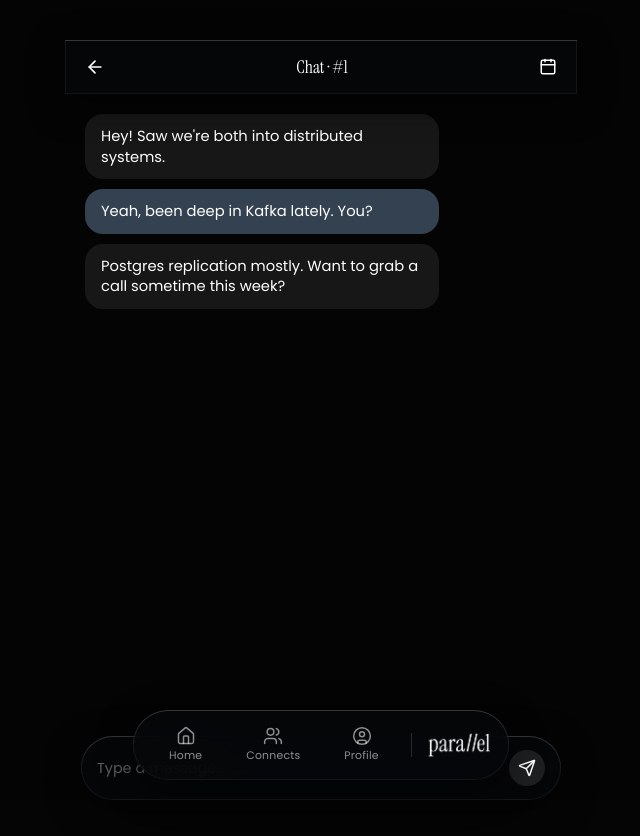
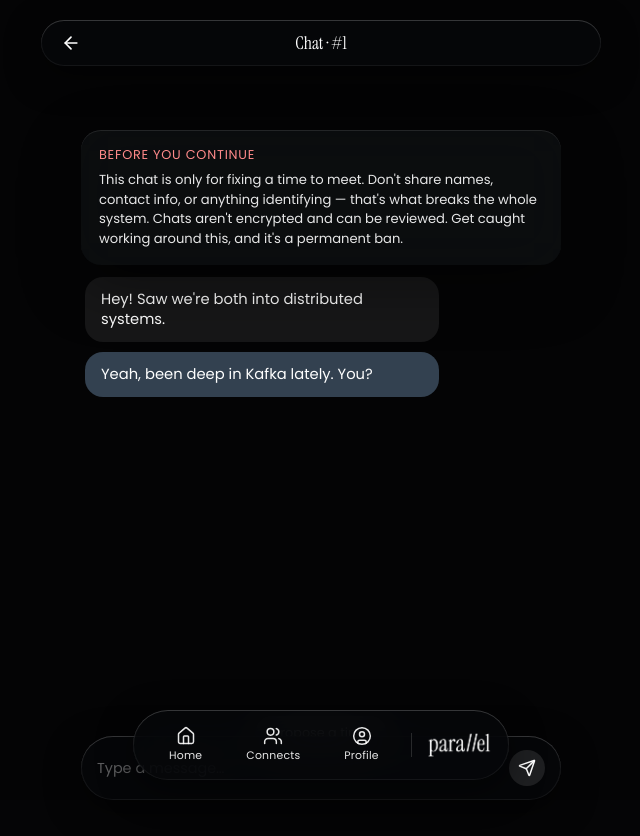
Before and after one commit to sankalp18shukla/parallel, a Next.js app: page /connects/chat/1 in a window 1280 px wide. Shown: the top 836 px of the page, without its empty margins (319-959 px from the left). Built offline with nearby package versions, Linux system fonts and the light colour scheme.

Commit message:
fixing issues, making designs better

```diff
--- a/app/(app)/connects/chat/[id]/page.tsx
+++ b/app/(app)/connects/chat/[id]/page.tsx
@@ -1,50 +1,168 @@
 "use client";
 
-import { useState, FormEvent } from "react";
+import { useState } from "react";
+import type { FormEvent } from "react";
 import { useParams, useRouter } from "next/navigation";
-import {ArrowLeft, Send, Calendar } from "lucide-react";
+import { ArrowLeft, Send } from "lucide-react";
 
 const MOCK_MESSAGES = [
-    { id: 1, from: "them", text: "Hey! Saw we're both into distributed systems."},
-    { id: 2, from: "me", text: "Yeah, been deep in Kafka lately. You?"},
-    { id: 3, from: "them", text: "Postgres replication mostly. Want to grab a call sometime this week?"},
+  { id: 1, from: "them" as const, type: "text" as const, text: "Hey! Saw we're both into distributed systems." },
+  { id: 2, from: "me" as const, type: "text" as const, text: "Yeah, been deep in Kafka lately. You?" },
 ];
+
+// Mock — this will come from their real profile timezone once backend exists
+const THEIR_TIMEZONE = "America/New_York";
+
+type Proposal = {
+  iso: string;
+  myTz: string;
+  confirmedByMe: boolean;
+  confirmedByThem: boolean;
+};
+
+type Message =
+  | { id: number; from: "me" | "them"; type: "text"; text: string }
+  | { id: number; from: "me" | "them"; type: "proposal"; proposal: Proposal }
+  | { id: number; from: "system"; type: "system"; text: string };
+
 export default function ChatPage() {
   const router = useRouter();
   const params = useParams();
-    const [messages, setMessages] = useState(MOCK_MESSAGES);
+  const [messages, setMessages] = useState<Message[]>(MOCK_MESSAGES);
   const [draft, setDraft] = useState("");
+  const [showProposeForm, setShowProposeForm] = useState(false);
+  const [proposedTime, setProposedTime] = useState("");
 
-    function sendMessage( e: FormEvent) {
+  const myTimezone = Intl.DateTimeFormat().resolvedOptions().timeZone;
+
+  function sendMessage(e: FormEvent) {
     e.preventDefault();
     if (!draft.trim()) return;
-        setMessages((m) => [...m, { id: Date.now(), from: "me", text: draft }]);
+    setMessages((m) => [...m, { id: Date.now(), from: "me", type: "text", text: draft }]);
     setDraft("");
+  }
+
+  function sendProposal() {
+    if (!proposedTime) return;
+    setMessages((m) => [
+      ...m,
+      {
+        id: Date.now(),
+        from: "me",
+        type: "proposal",
+        proposal: {
+          iso: new Date(proposedTime).toISOString(),
+          myTz: myTimezone,
+          confirmedByMe: true,
+          confirmedByThem: false,
+        },
+      },
+    ]);
+    setShowProposeForm(false);
+    setProposedTime("");
+  }
+
+  function simulateTheirConfirm(msgId: number) {
+    setMessages((m) =>
+      m.map((msg) =>
+        msg.id === msgId && msg.type === "proposal"
+          ? { ...msg, proposal: { ...msg.proposal, confirmedByThem: true } }
+          : msg
+      )
+    );
+    setMessages((m) => [
+      ...m,
+      { id: Date.now(), from: "system", type: "system", text: "Meeting confirmed. Check your email for the link." },
+    ]);
+  }
+
+  function formatForTz(iso: string, tz: string) {
+    return new Date(iso).toLocaleString("en-US", {
+      timeZone: tz,
+      weekday: "short",
+      month: "short",
+      day: "numeric",
+      hour: "numeric",
+      minute: "2-digit",
+    });
   }
 
   return (
     <div className="chat-page">
       <div className="chat-header glass-nav">
-                <button className="chat-back" onClick={() => router.push('/connects')}>
+        <button className="chat-back" onClick={() => router.push("/connects")}>
           <ArrowLeft size={20} />
         </button>
-                <span className="chat-header-title">Chat · #{String(params.id).slice(0,6)}</span>
-                <button className="chat-propose-btn" title="Propose a time">
-                    <Calendar size={18} />
+        <span className="chat-header-title">Chat · #{String(params.id).slice(0, 6)}</span>
+        <div style={{ width: 20 }} />
+      </div>
+
+      <div className="chat-caution glass-card">
+        <p className="warning-title">Before you continue</p>
+        <p className="warning-text">
+          This chat is only for fixing a time to meet. Don't share names, contact info, or anything
+          identifying — that's what breaks the whole system. Chats aren't encrypted and can be
+          reviewed. Get caught working around this, and it's a permanent ban.
+        </p>
+      </div>
+
+      <div className="chat-messages">
+        {messages.map((m) => {
+          if (m.type === "system") {
+            return <div key={m.id} className="chat-system-msg">{m.text}</div>;
+          }
+          if (m.type === "proposal") {
+            const bothConfirmed = m.proposal.confirmedByMe && m.proposal.confirmedByThem;
+            return (
+              <div key={m.id} className="chat-proposal-card glass-card">
+                <p className="card-tag">Proposed time</p>
+                <p className="card-title small">{formatForTz(m.proposal.iso, myTimezone)} (your time)</p>
+                <p className="card-subtext">
+                  {formatForTz(m.proposal.iso, THEIR_TIMEZONE)} (their time)
+                </p>
+                {bothConfirmed ? (
+                  <span className="card-tag muted">Both confirmed</span>
+                ) : (
+                  <button className="btn" onClick={() => simulateTheirConfirm(m.id)}>
+                    Simulate: they confirm (demo only)
                   </button>
+                )}
               </div>
-        <div className="chat-messages">
-            {messages.map((m) => (
+            );
+          }
+          return (
             <div key={m.id} className={`chat-bubble ${m.from === "me" ? "me" : "them"}`}>
               {m.text}
             </div>
-            ))}
+          );
+        })}
+      </div>
+
+      {showProposeForm && (
+        <div className="chat-propose-panel glass-card">
+          <label className="auth-label">
+            Pick a time ({myTimezone})
+            <input
+              type="datetime-local"
+              className="glass-input auth-input"
+              value={proposedTime}
+              onChange={(e) => setProposedTime(e.target.value)}
+            />
+          </label>
+          <button className="btn btn-full" onClick={sendProposal}>Send proposal</button>
+        </div>
+      )}
+
+      <div className="chat-toolbar">
+        <button className="chat-propose-toggle" onClick={() => setShowProposeForm((v) => !v)}>
+          {showProposeForm ? "Cancel" : "Propose a time"}
+        </button>
       </div>
 
       <form className="chat-input-row glass-nav" onSubmit={sendMessage}>
         <input
           className="chat-input"
-                placeholder="Type a message..."
+          placeholder="Type a message…"
           value={draft}
           onChange={(e) => setDraft(e.target.value)}
         />
@@ -54,5 +172,4 @@ export default function ChatPage() {
       </form>
     </div>
   );
-
 }
--- a/app/(app)/connects/page.tsx
+++ b/app/(app)/connects/page.tsx
@@ -28,6 +28,7 @@ export default function ConnectsPage() {
             <span className="card-tag">Confirmed</span>
             <div className="card-divider" />
             <p className="card-title small">{item.when}</p>
+            <Button href={`/connects/chat/${item.id}`}>Keep talking</Button>
           </div>
         ))}
       </section>
@@ -35,11 +36,11 @@ export default function ConnectsPage() {
       <section className="connects-section">
         <h2 className="section-label">New connects</h2>
         {NEW_CONNECTS.map((item) => (
-          <div key={item.id} className="glass-card connects-item">
+          <div key={item.id} className="glass-card connect-item">
             <p className="card-subtext">{item.blurb}</p>
             <Button
               icon={<MessageCircle size={16} />}
-              onClick={() => console.log("open chat", item.id)}
+              href={`/connects/chat/${item.id}`}
             >
               Fix a time
             </Button>
--- a/app/globals.css
+++ b/app/globals.css
@@ -6,7 +6,7 @@
 
   --color-bg: #050506;
   --color-text: #ffffff;
-  --color-text-muted: rgba(255, 255, 255, 0.55);
+  --color-text-muted: rgba(255, 255, 255, 0.9);
   --color-border: rgba(255, 255, 255, 0.14);
 
   --glass-nav-bg: rgba(20, 24, 28, 0.45);
@@ -354,7 +354,7 @@ h1, h2, h3 {
   display: flex;
   flex-direction: column;
   gap: 15px;
-  --card-bg-opacity: 0.55;
+  --card-bg-opacity: 0.75;
 }
 
 .card-icon-badge {
@@ -421,8 +421,9 @@ h1, h2, h3 {
 .feedback-item:first-child { border-top: none; margin-top: 0; padding-top: 0; }
 
 .card-divider {
-  border-top: 1px solid var(--color-border);
+  border-top: 1px solid rgba(255, 255, 255, 0.28);
   margin: 14px 0;
+  width: 100%;
 }
 
 .bottom-nav {
@@ -472,19 +473,21 @@ h1, h2, h3 {
   height: 24px;
 }
 
-.connect-page {
-  --card-bg-opacity: 0.35;
+.profile-page {
+  --card-bg-opacity: 0.6;
+}
+
+.connects-page {
+  display: flex;
+  flex-direction: column;
+  gap: 25px;
+  --card-bg-opacity: 0.6;
 }
 
 .profile-page {
-  --card-bg-opacity: 0.55;
-}
-
-.connects-page,
-.profile-page {
   display: flex;
   flex-direction: column;
-  gap: 28px;
+  gap: 15px;
 }
 
 .card-icon-badge.small {
@@ -503,17 +506,23 @@ h1, h2, h3 {
 }
 
 .chat-header {
-  position: sticky;
-  top: 0;
-  z-index: 10;
+  position: fixed;
+  top: 20px;
+  left: 50%;
+  transform:translateX(-50%);
+  z-index: 20;
+  width: calc(100% - 48px);
+  max-width: 560px;
   display: flex;
   align-items: center;
   justify-content: space-between;
-  padding: 16px 20px;
+  padding: 12px 20px;
+  border-radius: 100px;
 }
 
 .chat-header-title { font-family: var(--font-display); font-size: 1.1rem;}
-.chat-back, .chat-propose-btn {
+
+.chat-back {
   background: none;
   border: none;
   color: var(--color-text);
@@ -521,12 +530,26 @@ h1, h2, h3 {
   display: flex;
 }
 
+.chat-caution {
+  margin: 90px 16px 12px;
+  padding: 16px 18px;
+}
+
+.chat-system-msg {
+  align-self: center;
+  font-size: 0.75rem;
+  color: var(--color-text-muted);
+  padding: 6px 14px;
+  background: rgba(255, 255, 255, 0.06);
+  border-radius: 100px;
+}
+
 .chat-messages {
   flex: 1;
   display: flex;
   flex-direction: column;
   gap: 10px;
-  padding: 20px;
+  padding: 0 20px 20px;
   max-width: 560px;
   width: 100%;
   margin: 0 auto;
@@ -548,6 +571,37 @@ h1, h2, h3 {
 .chat-bubble.me {
   align-items: flex-end;
   background: rgba(140, 180, 220, 0.35);
+}
+
+.chat.proposal-card {
+  align-self: center;
+  width: 100%;
+  padding: 18px 20px;
+}
+
+.chat-proposal-panel {
+  margin: 0 16px 12px;
+  padding: 16px 18px;
+  display: flex;
+  flex-direction: column;
+  gap: 10px;
+}
+
+.chat-toolbar {
+  display: flex;
+  justify-content: center;
+  margin-bottom: 10px;
+}
+
+.chat-propose-toggle {
+  background: rgba(255, 255, 255, 0.08);
+  border: none;
+  color: var(--color-text);
+  font-family: var(--font-body);
+  font-size: 0.8rem;
+  padding: 8px 18px;
+  border-radius: 100px;
+  cursor: pointer;
 }
 
 .chat-input-row {
```
Lines whose indentation alone changed are shown as unchanged.
